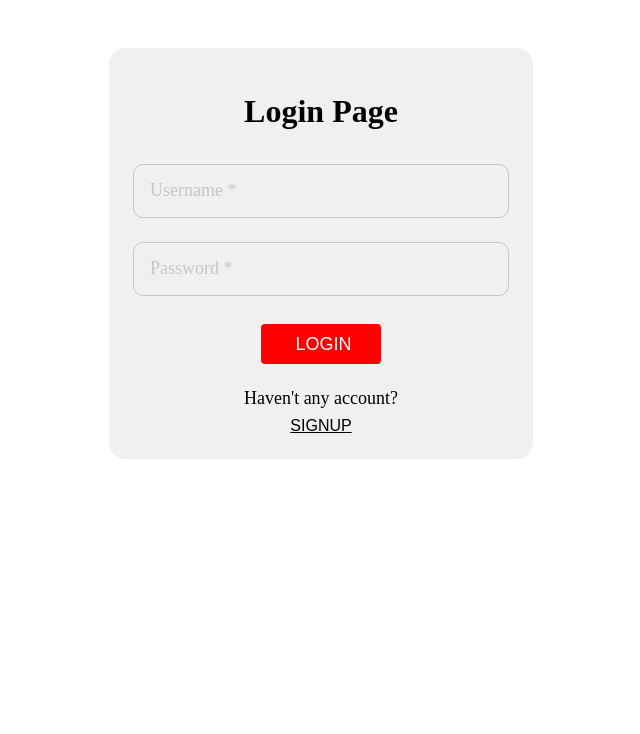
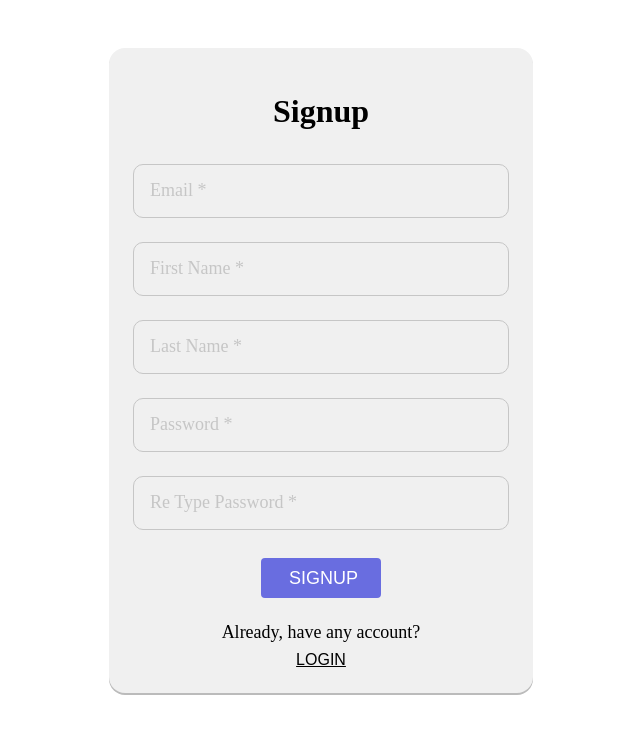
Before and after one commit to uttam-iu/riseup-labs-app-test, a React (Create React App) app: page / in a window 1280 px wide. Both pictures are taken after a click on the button "SIGNUP". Shown: the top 734 px of the page, without its empty margins (319-959 px from the left). Built offline with nearby package versions, Linux system fonts and the light colour scheme.

Commit message:
added query

```diff
--- a/package.json
+++ b/package.json
@@ -6,6 +6,7 @@
     "@testing-library/jest-dom": "^5.11.4",
     "@testing-library/react": "^11.1.0",
     "@testing-library/user-event": "^12.1.10",
+    "jquery": "^3.6.0",
     "react": "^17.0.2",
     "react-dom": "^17.0.2",
     "react-scripts": "4.0.3",
--- a/src/App.js
+++ b/src/App.js
@@ -1,10 +1,23 @@
+import React from 'react';
 import './resources/styles/style.css';
 import LogIn from './components/Login';
+import Signup from './components/Signup';
+import Dashboard from './components/Dashboard';
 
 function App() {
+	const [dispComp, setDisComp] = React.useState('loginComp');
+	const [initData, setInitData] = React.useState({});
+
+	const onCompChange = (comp = 'loginComp', dataObj = {}) => {
+		setInitData(dataObj);
+		setDisComp(comp);
+	}
+
 	return (
 		<div className="App">
-			<LogIn />
+			{dispComp === 'loginComp' && <LogIn onCompChange={onCompChange} />}
+			{dispComp === 'signupComp' && <Signup onCompChange={onCompChange} />}
+			{dispComp === 'dashboardComp' && <Dashboard onCompChange={onCompChange} initData={initData} />}
 		</div>
 	);
 }
--- a/src/components/Dashboard.js
+++ b/src/components/Dashboard.js
@@ -1,9 +1,28 @@
 import React from 'react';
+import Button from './libs/Button';
+import { _getUser } from './helpers/ApiHelper';
 
 const Dashboard = props => {
+	const { onCompChange, initData } = props;
+	const onLogout = () => onCompChange('loginComp');
+	// const [userInfo, setUserInfo] = React.useState({});
+	console.log(props)
+
+	React.useEffect(() => {
+		_getUser(initData)
+			.then(resp => {
+				console.log(resp)
+				// if (resp.token) onCompChange('dashboardComp', { email: formData.email })
+			})
+			.catch(err => {
+				console.log(err)
+			});
+	}, [initData]);
+
 	return (
 		<div>
-			Dashboard
+			welcome to dashboard
+			<Button name='signout' onBtnClik={onLogout} />
 		</div>
 	);
 };
--- a/src/components/Login.js
+++ b/src/components/Login.js
@@ -1,31 +1,44 @@
 import React from 'react';
 import TextField from './libs/TextField';
 import Button from './libs/Button';
+import { _userLogin } from './helpers/ApiHelper';
+
 
 const Login = props => {
+	const { onCompChange } = props;
+	const [formData, setFormData] = React.useState({ email: "eve.holt@reqres.in", password: 'cityslicka' });
+
 	const onChange = (name, value) => {
-		console.log(name, value)
+		let fd = { ...formData };
+		fd[name] = value;
+		setFormData(fd);
 	}
 
-	const onSignup = () => {
-		console.log('signup btn')
-	}
+	const onSignup = () => onCompChange('signupComp');
 
 	const onsubmit = (e) => {
-		console.log('submit btn')
+		e.preventDefault();
+		_userLogin(formData)
+			.then(resp => {
+				console.log(resp.token)
+				if (resp.token) onCompChange('dashboardComp', { email: formData.email })
+			})
+			.catch(err => {
+				console.log(err)
+			});
 	}
 
 	return (
 		<div className='login-cont'>
 			<div className='login-wra'>
-				<h1 >Login Page</h1>
+				<h1 >Login</h1>
 				<form onSubmit={onsubmit}>
 					<TextField
 						name='email'
-						label="username"
+						label="email"
 						type='text'
 						onDataChange={onChange}
-						value=''
+						value={formData.email}
 						isRequired={true}
 					// error='error'
 					/>
@@ -35,7 +48,7 @@ const Login = props => {
 						label="password"
 						type='password'
 						onDataChange={onChange}
-						value=''
+						value={formData.password}
 						isRequired={true}
 					// error='error'
 					/>
--- a/src/components/Signup.js
+++ b/src/components/Signup.js
@@ -1,9 +1,76 @@
 import React from 'react';
+import TextField from './libs/TextField';
+import Button from './libs/Button';
+import { _userRegister } from './helpers/ApiHelper';
 
 const Signup = props => {
+	const { onCompChange } = props;
+
+	const [formData, setFormData] = React.useState({});
+
+	const onChange = (name, value) => {
+		let fd = { ...formData };
+		fd[name] = value;
+		setFormData(fd);
+	}
+
+	const onLogin = () => onCompChange('loginComp');
+
+	const onsubmit = (e) => {
+		e.preventDefault();
+		console.log(formData)
+		if (formData.password !== formData.re_type_password) {
+			console.log('password and re pass mismatch')
+		} else {
+			let fd = { ...formData };
+			delete fd.re_type_password;
+			_userRegister(fd)
+				.then(resp => {
+					if (resp.token) onCompChange('dashboardComp', { email: formData.email })
+				})
+				.catch(err => {
+					// console.log('abc', err)
+				});
+		}
+	}
+
+	const getTextField = (name, label, type, cb, value = '', required = false) => {
+		return (
+			<TextField
+				name={name}
+				label={label}
+				type={type}
+				onDataChange={cb}
+				value={value}
+				isRequired={required}
+			// error='error'
+			/>
+		);
+	}
+
 	return (
-		<div>
-			Signup
+		<div className='login-cont'>
+			<div className='login-wra'>
+				<h1 >Signup</h1>
+				<form onSubmit={onsubmit}>
+					{getTextField('email', 'email', 'email', onChange, '', true)}
+					{getTextField('first_name', 'first_name', 'text', onChange, '', true)}
+					{getTextField('last_name', 'last_name', 'text', onChange, '', true)}
+					{getTextField('password', 'password', 'password', onChange, '', true)}
+					{getTextField('re_type_password', 're_type_password', 'password', onChange, '', true)}
+
+					<div className='login-btn-wra'>
+						<Button name='signup' isSubmit={true} />
+					</div>
+				</form>
+
+				<div className='link-btn-wra'>
+					<p >Already, have any account? </p>
+					<div>
+						<Button name='login' onBtnClik={onLogin} />
+					</div>
+				</div>
+			</div>
 		</div>
 	);
 };
--- a/src/components/helpers/ApiHelper.js
+++ b/src/components/helpers/ApiHelper.js
@@ -1,9 +1,57 @@
+var $ = require("jquery");
+//BASE_URL
+const BASE_URL = 'https://reqres.in/api/';
+
+
 //object scaffolding
 let apiRequest = {};
 
-apiRequest._userLogin = (email, pass) => {
+apiRequest._getUser = (data = {}) => {
+	const loginApi = BASE_URL + 'users/';
 
+	return $.ajax({
+		url: loginApi,
+		type: "POST",
+		data: data,
+		success: function (response) {
+			return response;
+		},
+		error: function (err) {
+			return err;
+		}
+	});
+}
 
+apiRequest._userLogin = (data = {}) => {
+	const loginApi = BASE_URL + 'login/';
+
+	return $.ajax({
+		url: loginApi,
+		type: "POST",
+		data: data,
+		success: function (response) {
+			return response;
+		},
+		error: function (err) {
+			return err;
+		}
+	});
+}
+
+apiRequest._userRegister = (data) => {
+	const registerApi = BASE_URL + 'register';
+
+	return $.ajax({
+		url: registerApi,
+		type: "POST",
+		data: data,
+		success: function (response) {
+			return response;
+		},
+		error: function (err) {
+			return err;
+		}
+	});
 }
 
 //finally export the object
--- a/src/components/libs/TextField.js
+++ b/src/components/libs/TextField.js
@@ -2,9 +2,9 @@ import React from 'react';
 import PropTypes from 'prop-types';
 
 const TextField = props => {
-	const { val, onDataChange, label, type, isRequired, name } = props;
+	const { value, onDataChange, label, type, isRequired, name } = props;
 	const txtLabel = label.replace(/_/g, ' ') + (isRequired ? ' *' : '');
-	const [txtVal, setTxtVal] = React.useState(val ? val : '');
+	const [txtVal, setTxtVal] = React.useState(value ? value : '');
 	const valRequired = isRequired ? isRequired : false;
 
 	const onValueChange = (e) => {
@@ -15,7 +15,7 @@ const TextField = props => {
 	return (
 		<div className="textfield-cont">
 			<div className="textfield-wra">
-				<input type={type} value={txtVal} onChange={onValueChange} required={valRequired} />
+				<input type={type}  value={txtVal} onChange={onValueChange} required={valRequired} />
 				<label>{txtLabel}</label>
 			</div>
 		</div>
@@ -25,11 +25,11 @@ const TextField = props => {
 TextField.propTypes = {
 	name: PropTypes.string.isRequired,
 	onDataChange: PropTypes.func.isRequired,
+	label: PropTypes.string.isRequired,
+	type: PropTypes.oneOf(['text','email', 'password']).isRequired,
 	isRequired: PropTypes.bool,
-	label: PropTypes.string.isRequired,
 	// error: PropTypes.string,
 	value: PropTypes.string,
-	type: PropTypes.oneOf(['text', 'password']).isRequired
 };
 
 export default TextField;
--- a/src/resources/styles/button.css
+++ b/src/resources/styles/button.css
@@ -11,7 +11,7 @@
     font-size: 18px;
     height: 40px;
     min-width: 120px;
-    background: red;
+    background: #696de0;
     color: white;
     margin: 16px;
 }
@@ -28,6 +28,6 @@
     padding: 0;
 }
 
-.btn:active{
+.text-btn:active{
     color: blue;
 }
--- a/src/resources/styles/login.css
+++ b/src/resources/styles/loginSignup.css
@@ -10,6 +10,7 @@
     flex: 1 1 0%;
     border-radius: 16px;
     padding: 24px 12px;
+    box-shadow: 0px 2px #bbbbbb;
 }
 
 .login-wra h1, .link-btn-wra div{
--- a/src/resources/styles/signup.css
+++ /dev/null
@@ -1,3 +0,0 @@
-.signup-cont{
-    display: flex;
-}
--- a/src/resources/styles/style.css
+++ b/src/resources/styles/style.css
@@ -1,5 +1,4 @@
-@import './login.css';
-@import './signup.css';
+@import './loginSignup.css';
 @import './dashboard.css';
 @import './textfield.css';
 @import './button.css';
--- a/src/resources/styles/textfield.css
+++ b/src/resources/styles/textfield.css
@@ -21,7 +21,7 @@ input:focus {
     border: 1px solid blue;
 }
 
-input:focus ~ label {
+input:focus ~ label, input:not([value='']) ~ label{
     top: -5px;
     font-size: 14px;
     color: rgba(0,0,0,.45);
```
Also changed, not shown: 1 other file (tests, documents, lock files or other folders).
